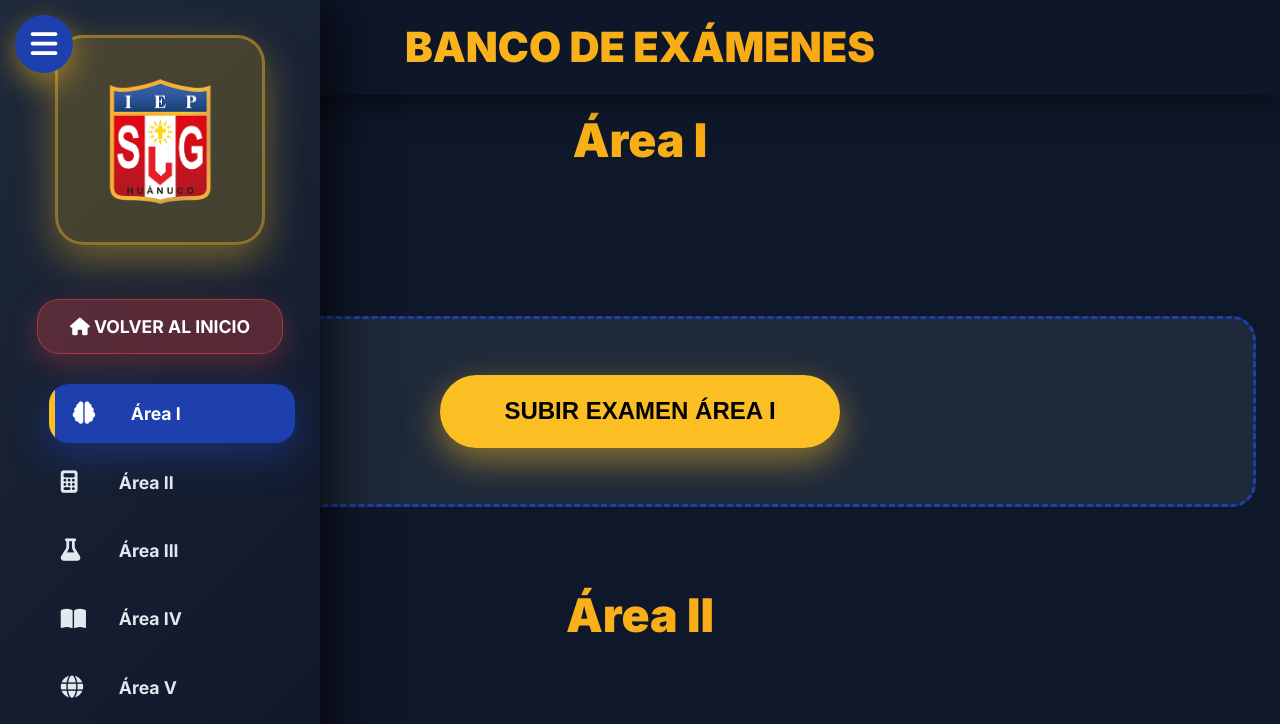
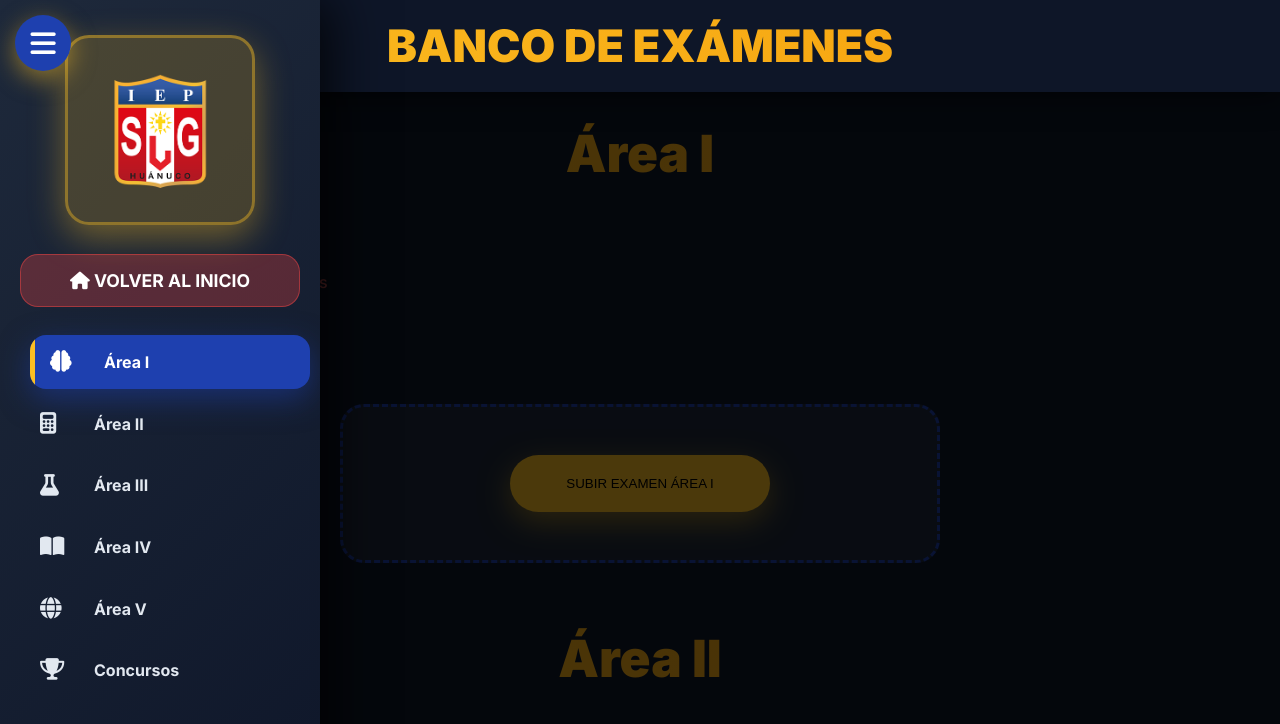
Before and after one commit to roqueb489-hash/banco-examenes-y-biblioteca, a plain HTML site: page examenes.html in a window 1280 px wide. Both pictures are taken after a click on the element 44 px from the left and 44 px from the top of the page. Shown: the top 724 px of the page. Drawn offline with Linux system fonts and the light colour scheme; no server answers.

Commit message:
Update examenes.html

```diff
--- a/examenes.html
+++ b/examenes.html
@@ -21,111 +21,131 @@ body{
   font-family:'Inter',sans-serif;
   background:var(--bg);
   color:var(--text);
-  padding-top:80px;
-  padding-left:0;
   min-height:100vh;
   overflow-x:hidden;
+  padding-top:90px;          /* Espacio para header fijo */
+  padding-left:0;
+  padding-right:0;
 }
 
-/* BOTÓN HAMBURGUESA FIJO */
+/* ====================== HEADER FIJO ====================== */
+header{
+  position:fixed;
+  top:0;left:0;right:0;
+  background:rgba(15,23,42,0.97);
+  backdrop-filter:blur(15px);
+  padding:1.2rem 1rem;
+  text-align:center;
+  z-index:999;
+  box-shadow:0 4px 30px rgba(0,0,0,0.6);
+}
+header h1{
+  font-size:clamp(1.8rem, 5vw, 2.8rem);
+  background:linear-gradient(90deg,#fbbf24,#f59e0b);
+  -webkit-background-clip:text;
+  -webkit-text-fill-color:transparent;
+  font-weight:900;
+}
+
+/* ====================== BOTÓN HAMBURGUESA ====================== */
 .menu-btn{
   position:fixed;
   top:15px;
   left:15px;
-  width:58px;
-  height:58px;
+  width:56px;
+  height:56px;
   background:var(--gold);
-  color:black;
+  color:#000;
   border-radius:50%;
   display:flex;
   align-items:center;
   justify-content:center;
-  font-size:1.9rem;
+  font-size:1.8rem;
   cursor:pointer;
   z-index:1001;
-  box-shadow:0 10px 30px rgba(251,191,36,0.5);
+  box-shadow:0 8px 25px rgba(251,191,36,0.5);
   transition:all .3s;
 }
-.menu-btn:hover{transform:scale(1.1)}
+.menu-btn:hover{transform:scale(1.12)}
 .menu-btn.active{background:var(--accent);color:white}
 
-/* MENÚ DESPLEGABLE LATERAL */
+/* ====================== SIDEBAR ====================== */
 .sidebar{
   position:fixed;
   top:0;
-  left:-320px;
+  left:-100%;
   width:320px;
+  max-width:85vw;
   height:100%;
   background:linear-gradient(135deg,#1e293b 0%,#0f172a 100%);
   box-shadow:10px 0 50px rgba(0,0,0,0.8);
   z-index:1000;
-  padding:25px 20px;
+  padding:20px;
   transition:left .4s cubic-bezier(0.68, -0.55, 0.27, 1.55);
   display:flex;
   flex-direction:column;
-  align-items:center;
   overflow-y:auto;
 }
-.sidebar.active{
-  left:0;
+.sidebar.active{left:0;}
+
+/* Fondo oscuro cuando el menú está abierto (solo móvil) */
+.overlay{
+  position:fixed;
+  inset:0;
+  background:rgba(0,0,0,0.7);
+  opacity:0;
+  visibility:hidden;
+  transition:opacity .3s;
+  z-index:999;
+}
+.overlay.active{opacity:1;visibility:visible;}
+
+/* Logo */
+.sidebar .logo{
+  text-align:center;
+  margin:15px 0 25px;
+}
+.sidebar .logo img{
+  width:190px;
+  padding:14px;
+  background:rgba(251,191,36,0.2);
+  border-radius:24px;
+  border:3px solid rgba(251,191,36,0.4);
+  box-shadow:0 12px 35px rgba(251,191,36,0.4);
 }
 
-/* Logo del colegio */
-.sidebar .logo{
-  margin:10px 0 30px;
-}
-.sidebar .logo img{
-  width:210px;
-  padding:16px;
-  background:rgba(251,191,36,0.2);
-  border-radius:28px;
-  border:3px solid rgba(251,191,36,0.4);
-  box-shadow:0 15px 40px rgba(251,191,36,0.4);
-  transition:transform .3s;
-}
-.sidebar .logo img:hover{transform:scale(1.05)}
-
-/* Botón Volver */
+/* Botón volver */
 .volver-btn{
-  display:block;
-  width:88%;
-  margin:20px 0;
-  padding:16px;
+  width:100%;
+  padding:15px;
   background:rgba(239,68,68,0.3);
-  backdrop-filter:blur(12px);
   border:1px solid rgba(239,68,68,0.5);
-  border-radius:22px;
+  border-radius:18px;
   color:white;
   text-decoration:none;
   text-align:center;
   font-weight:700;
   font-size:1.1rem;
-  box-shadow:0 10px 30px rgba(239,68,68,0.3);
-  transition:all .3s;
+  margin-bottom:20px;
+  transition:.3s;
 }
-.volver-btn:hover{
-  transform:translateY(-5px);
-  background:rgba(239,68,68,0.5);
-}
+.volver-btn:hover{transform:translateY(-4px);background:rgba(239,68,68,0.5);}
 
-/* Items del menú */
+/* Items menú */
 .sidebar ul{
-  width:88%;
   list-style:none;
+  width:100%;
   flex:1;
-}
-.sidebar ul li{
-  margin:10px 0;
 }
 .sidebar ul li a{
   display:flex;
   align-items:center;
-  padding:18px 24px;
+  padding:16px 20px;
   color:var(--text);
   text-decoration:none;
   font-weight:600;
-  font-size:1.1rem;
-  border-radius:20px;
+  border-radius:16px;
+  margin:8px 0;
   transition:all .35s;
   position:relative;
   overflow:hidden;
@@ -134,147 +154,161 @@ body{
   content:'';
   position:absolute;
   left:0;top:0;
-  width:6px;height:100%;
+  width:5px;height:100%;
   background:var(--gold);
   transform:scaleY(0);
   transition:transform .35s;
 }
 .sidebar ul li a i{
-  width:42px;
-  font-size:1.4rem;
-  margin-right:16px;
-  transition:transform .3s;
+  width:40px;
+  font-size:1.35rem;
+  margin-right:14px;
 }
 .sidebar ul li a:hover,
 .sidebar ul li a.active{
   background:var(--accent);
   color:white;
-  transform:translateX(12px);
-  box-shadow:0 12px 35px rgba(30,64,175,0.5);
+  transform:translateX(10px);
+  box-shadow:0 10px 30px rgba(30,64,175,0.5);
 }
 .sidebar ul li a:hover::before,
-.sidebar ul li a.active::before{
-  transform:scaleY(1);
-}
-.sidebar ul li a:hover i{
-  transform:scale(1.2);
-}
+.sidebar ul li a.active::before{transform:scaleY(1);}
 
-/* Header fijo */
-header{
-  position:fixed;
-  top:0;left:0;right:0;
-  background:rgba(15,23,42,0.97);
-  backdrop-filter:blur(15px);
-  padding:1.4rem;
-  text-align:center;
-  z-index:999;
-  box-shadow:0 4px 30px rgba(0,0,0,0.6);
-}
-header h1{
-  font-size:2.6rem;
-  background:linear-gradient(90deg,#fbbf24,#f59e0b);
-  -webkit-background-clip:text;
-  -webkit-text-fill-color:transparent;
-  font-weight:900;
-}
-
-/* Contenido centrado perfecto */
+/* ====================== CONTENIDO PRINCIPAL ====================== */
 .container{
   max-width:1400px;
   margin:0 auto;
   padding:2rem 1.5rem;
 }
+
+/* Títulos de área */
 .section-title{
-  font-size:2.9rem;
+  font-size:clamp(2.2rem, 6vw, 3.2rem);
   text-align:center;
-  margin:4rem 0 3rem;
+  margin:4rem 0 2.5rem;
   padding-top:100px;
   margin-top:-100px;
   background:linear-gradient(90deg,#fbbf24,#f59e0b);
   -webkit-background-clip:text;
   -webkit-text-fill-color:transparent;
   font-weight:900;
-  scroll-margin-top:120px;
+  scroll-margin-top:130px;
 }
 
+/* Grid de tarjetas */
 .cards{
   display:grid;
-  grid-template-columns:repeat(auto-fill,minmax(340px,1fr));
+  grid-template-columns:repeat(auto-fill, minmax(320px, 1fr));
   gap:2rem;
-  margin-bottom:2rem;
+  margin-bottom:3rem;
 }
 .card{
   background:var(--sidebar);
   border-radius:24px;
   overflow:hidden;
-  box-shadow:0 15px 40px rgba(0,0,0,0.5);
-  transition:all .4s;
+  box-shadow:0 12px 35px rgba(0,0,0,0.5);
+  transition:transform .4s, box-shadow .4s;
 }
 .card:hover{
-  transform:translateY(-15px);
-  box-shadow:0 30px 70px rgba(30,64,175,0.5);
+  transform:translateY(-12px);
+  box-shadow:0 25px 60px rgba(30,64,175,0.5);
 }
-.card img{height:200px;width:100%;object-fit:cover}
-.card h3{padding:1.3rem;font-size:1.4rem;text-align:center;font-weight:700}
-.btns{text-align:center;padding:1.2rem}
+.card img{
+  width:100%;
+  height:200px;
+  object-fit:cover;
+  background:#1e293b;
+}
+.card h3{
+  padding:1.2rem 1rem;
+  font-size:1.35rem;
+  text-align:center;
+  font-weight:700;
+  min-height:70px;
+  display:flex;
+  align-items:center;
+  justify-content:center;
+}
+.btns{
+  padding:1rem;
+  text-align:center;
+  display:flex;
+  gap:10px;
+  justify-content:center;
+  flex-wrap:wrap;
+}
 .btn{
-  padding:0.9rem 2rem;
-  margin:0.5rem;
-  border-radius:16px;
+  padding:0.8rem 1.8rem;
+  border-radius:14px;
   font-weight:700;
   text-decoration:none;
-  display:inline-block;
+  font-size:0.95rem;
+  transition:.3s;
 }
 .ver{background:var(--accent);color:white}
 .desc{background:var(--gold);color:black}
+
+/* Botón subir examen */
 .subir{
   background:var(--sidebar);
   border:3px dashed var(--accent);
   border-radius:24px;
-  padding:3.5rem;
+  padding:3rem 2rem;
   text-align:center;
-  margin:5rem 0;
+  margin:4rem auto;
+  max-width:600px;
 }
 .subir button{
   background:var(--gold);
-  color:black;
-  padding:1.4rem 4rem;
+  color:#000;
+  padding:1.3rem 3.5rem;
   border:none;
   border-radius:50px;
-  font-size:1.5rem;
-  font-weight:900;
+  font-size:900 1.4rem 'Inter';
   cursor:pointer;
-  box-shadow:0 12px 35px rgba(251,191,36,0.5);
+  box-shadow:0 10px 30px rgba(251,191,36,0.5);
   transition:.3s;
 }
-.subir button:hover{transform:translateY(-6px)}
+.subir button:hover{transform:translateY(-6px) scale(1.05)}
+
+/* Loading */
 .loading{
   text-align:center;
-  padding:8rem;
-  font-size:1.8rem;
+  padding:6rem 2rem;
+  font-size:1.6rem;
   color:#888;
+}
+
+/* ====================== RESPONSIVE AJUSTES ====================== */
+@media (max-width: 768px){
+  .menu-btn{ width:52px; height:52px; font-size:1.6rem; top:12px; left:12px; }
+  header{ padding:1rem; }
+  .container{ padding:1.5rem 1rem; }
+  .cards{ grid-template-columns:1fr; gap:1.5rem; }
+  .section-title{ margin:3rem 0 2rem; }
+  .subir{ padding:2.5rem 1.5rem; margin:3rem auto; }
 }
 </style>
 </head>
 <body>
 
+<!-- Overlay para cerrar menú al tocar fuera (móvil) -->
+<div class="overlay" onclick="cerrarMenu()"></div>
+
 <!-- Botón hamburguesa -->
-<div class="menu-btn" onclick="document.querySelector('.sidebar').classList.toggle('active'); this.classList.toggle('active')">
+<div class="menu-btn" onclick="toggleMenu()">
   <i class="fas fa-bars"></i>
 </div>
 
-<!-- Menú desplegable -->
-<nav class="sidebar">
+<!-- Sidebar -->
+<nav class="sidebar" id="sidebar">
   <div class="logo">
     <img src="https://raw.githubusercontent.com/roqueb489-hash/banco-examenes-y-biblioteca/main/Insignia-New-cuadrado.png"
-         alt="IEP San Luis Gonzaga - Huánuco">
+         alt="IEP San Luis Gonzaga">
   </div>
-
   <a href="index.html" class="volver-btn">
     <i class="fas fa-home"></i> VOLVER AL INICIO
   </a>
-
   <ul>
     <li><a href="#area1" class="active"><i class="fas fa-brain"></i> Área I</a></li>
     <li><a href="#area2"><i class="fas fa-calculator"></i> Área II</a></li>
@@ -285,6 +319,7 @@ header h1{
   </ul>
 </nav>
 
+<!-- Header fijo -->
 <header>
   <h1>BANCO DE EXÁMENES</h1>
 </header>
@@ -292,7 +327,7 @@ header h1{
 <div class="container">
   <div class="loading" id="loading">Cargando exámenes...</div>
 
-  <!-- ÁREA I -->
+  <!-- ÁREAS -->
   <h2 class="section-title" id="area1">Área I</h2>
   <div class="cards" id="cont-area1"></div>
   <div class="subir">
@@ -301,7 +336,6 @@ header h1{
     </button>
   </div>
 
-  <!-- ÁREA II -->
   <h2 class="section-title" id="area2">Área II</h2>
   <div class="cards" id="cont-area2"></div>
   <div class="subir">
@@ -310,7 +344,6 @@ header h1{
     </button>
   </div>
 
-  <!-- ÁREA III -->
   <h2 class="section-title" id="area3">Área III</h2>
   <div class="cards" id="cont-area3"></div>
   <div class="subir">
@@ -319,7 +352,6 @@ header h1{
     </button>
   </div>
 
-  <!-- ÁREA IV -->
   <h2 class="section-title" id="area4">Área IV</h2>
   <div class="cards" id="cont-area4"></div>
   <div class="subir">
@@ -328,7 +360,6 @@ header h1{
     </button>
   </div>
 
-  <!-- ÁREA V -->
   <h2 class="section-title" id="area5">Área V</h2>
   <div class="cards" id="cont-area5"></div>
   <div class="subir">
@@ -337,7 +368,6 @@ header h1{
     </button>
   </div>
 
-  <!-- CONCURSOS -->
   <h2 class="section-title" id="area6">Concursos Interescolares</h2>
   <div class="cards" id="cont-area6"></div>
   <div class="subir">
@@ -359,46 +389,69 @@ const CARPETAS = [
 ];
 const contenedores = [1,2,3,4,5,6].map(n => document.getElementById('cont-area'+n));
 
+function toggleMenu() {
+  const sidebar = document.getElementById('sidebar');
+  const overlay = document.querySelector('.overlay');
+  const btn = document.querySelector('.menu-btn');
+
+  sidebar.classList.toggle('active');
+  overlay.classList.toggle('active');
+  btn.classList.toggle('active');
+}
+
+function cerrarMenu() {
+  document.getElementById('sidebar').classList.remove('active');
+  document.querySelector('.overlay').classList.remove('active');
+  document.querySelector('.menu-btn').classList.remove('active');
+}
+
 async function cargarTodo() {
   for (let i = 0; i < 6; i++) {
     try {
       const res = await fetch(`${DEPLOY_URL}?carpeta=${CARPETAS[i]}`);
       const archivos = await res.json();
+
       if (archivos.length === 0) {
-        contenedores[i].innerHTML = '<p style="grid-column:1/-1;text-align:center;padding:5rem;color:#888;font-size:1.3rem">Aún no hay exámenes</p>';
+        contenedores[i].innerHTML = '<p style="grid-column:1/-1;text-align:center;padding:4rem;color:#888;font-size:1.3rem">Aún no hay exámenes en esta área</p>';
       } else {
         archivos.forEach(f => {
           const nombre = f.name.replace(/\.pdf$/i, '');
           contenedores[i].innerHTML += `
             <div class="card">
-              <img src="https://drive.google.com/thumbnail?id=${f.id}&sz=w400" alt="${nombre}"
-                   onerror="this.src='https://via.placeholder.com/340x200/1e293b/ffffff?text=Examen'">
+              <img src="https://drive.google.com/thumbnail?id=${f.id}&sz=w600" alt="${nombre}"
+                   onerror="this.src='https://via.placeholder.com/400x200/1e293b/94a3b8?text=EXAMEN'">
               <h3>${nombre}</h3>
               <div class="btns">
-                <a href="https://drive.google.com/file/d/${f.id}/preview" target="_blank" class="btn ver">Ver</a>
-                <a href="https://drive.google.com/uc?id=${f.id}&export=download" class="btn desc">Descargar</a>
+                <a href="https://drive.google.com/file/d/${f.id}/preview" target="_blank" class="btn ver">VER</a>
+                <a href="https://drive.google.com/uc?id=${f.id}&export=download" class="btn desc">DESCARGAR</a>
               </div>
             </div>`;
         });
       }
     } catch (e) {
-      contenedores[i].innerHTML = '<p style="color:#ff6b6b;text-align:center">Error al cargar esta área</p>';
+      contenedores[i].innerHTML = '<p style="color:#ff6b6b;text-align:center;padding:3rem">Error al cargar los exámenes</p>';
     }
   }
   document.getElementById('loading').style.display = 'none';
 }
 
-// Resaltar menú activo
+// Resaltar enlace activo al hacer scroll
 window.addEventListener('scroll', () => {
   const sections = document.querySelectorAll('.section-title');
-  const links = document.querySelectorAll('.sidebar a');
+  const links = document.querySelectorAll('.sidebar ul a');
   let current = '';
+
   sections.forEach(sec => {
-    if (window.scrollY >= sec.offsetTop - 150) current = sec.getAttribute('id');
+    if (window.scrollY >= sec.offsetTop - 180) {
+      current = sec.getAttribute('id');
+    }
   });
-  links.forEach(l => {
-    l.classList.remove('active');
-    if (l.getAttribute('href') === `#${current}`) l.classList.add('active');
+
+  links.forEach(link => {
+    link.classList.remove('active');
+    if (link.getAttribute('href') === `#${current}`) {
+      link.classList.add('active');
+    }
   });
 });
 
```
